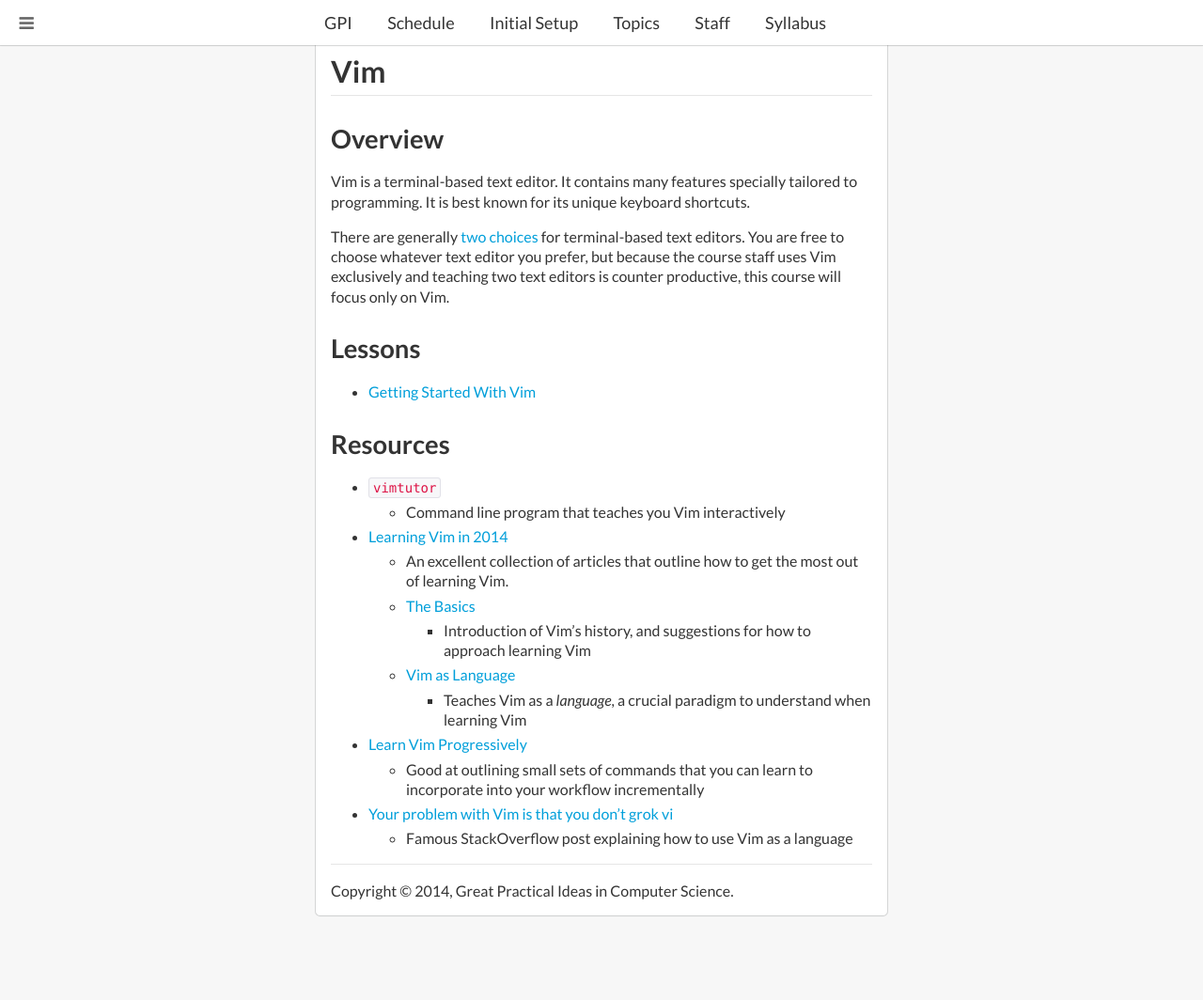
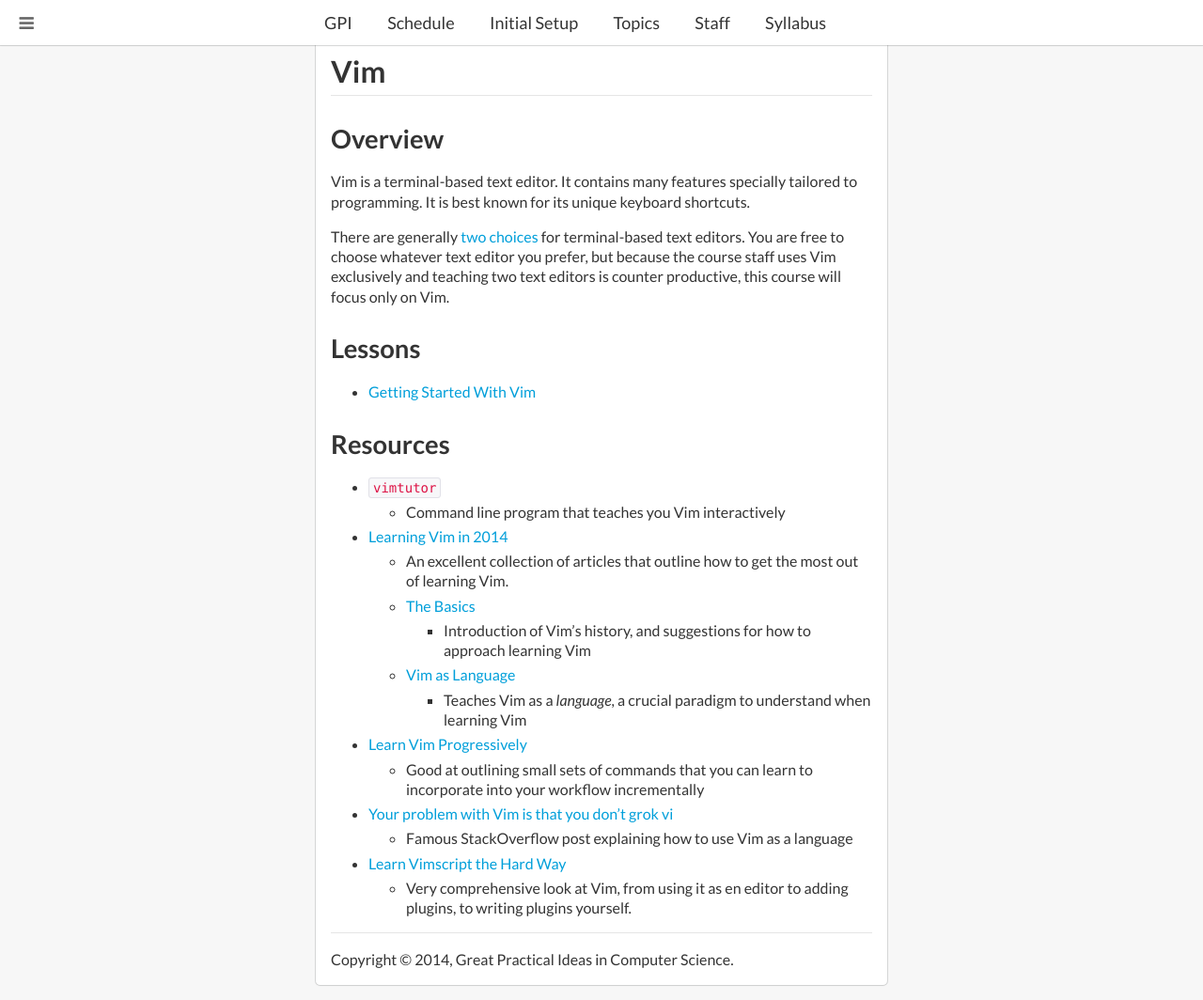
Before and after one commit to cmugpi/cmugpi.github.io, a Jekyll site: the page built from topics/vim/index.md, in a window 1280 px wide and 1064 px high. Shown: the whole window at 94% size. Built offline with Jekyll 4.4.1, drawn with Linux system fonts in a browser that asks for light colours; nearby versions of some CDN libraries.

Commit message:
Added Learn Vimscript the Hard Way

```diff
--- a/topics/vim/index.md
+++ b/topics/vim/index.md
@@ -47,6 +47,9 @@
       into your workflow incrementally
 - [Your problem with Vim is that you don't grok vi][grok-vi]
     - Famous StackOverflow post explaining how to use Vim as a language
+- [Learn Vimscript the Hard Way][hard-way]
+    - Very comprehensive look at Vim, from using it as en editor to adding
+      plugins, to writing plugins yourself.
 
 [editor-war]: http://en.wikipedia.org/wiki/Editor_war
 [learning-vim]: http://benmccormick.org/learning-vim-in-2014/
@@ -54,3 +57,4 @@
 [vim-language]: http://benmccormick.org/2014/07/02/learning-vim-in-2014-vim-as-language/
 [learn-vim-progressively]: http://yannesposito.com/Scratch/en/blog/Learn-Vim-Progressively/
 [grok-vi]: http://stackoverflow.com/questions/1218390/what-is-your-most-productive-shortcut-with-vim/1220118#1220118
+[hard-way]: learnvimscriptthehardway.stevelosh.com
```
